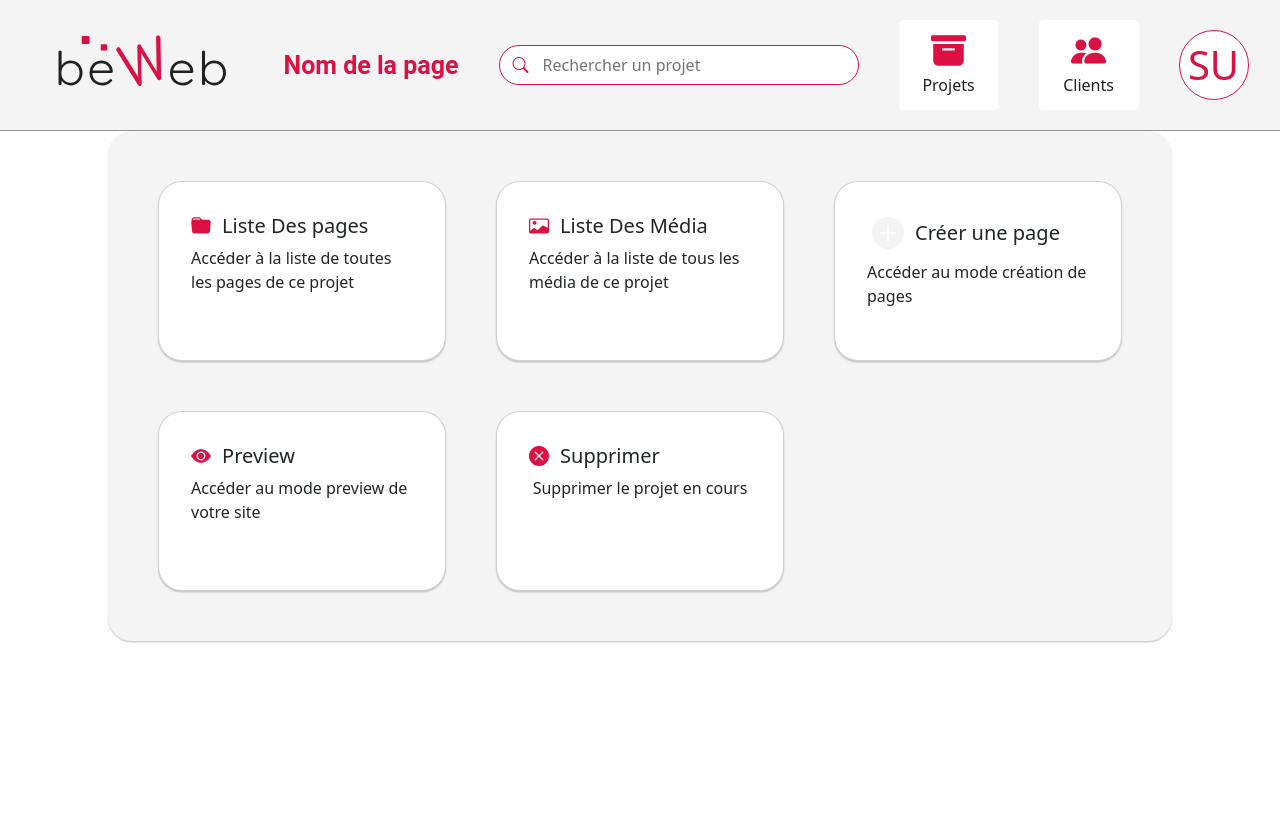
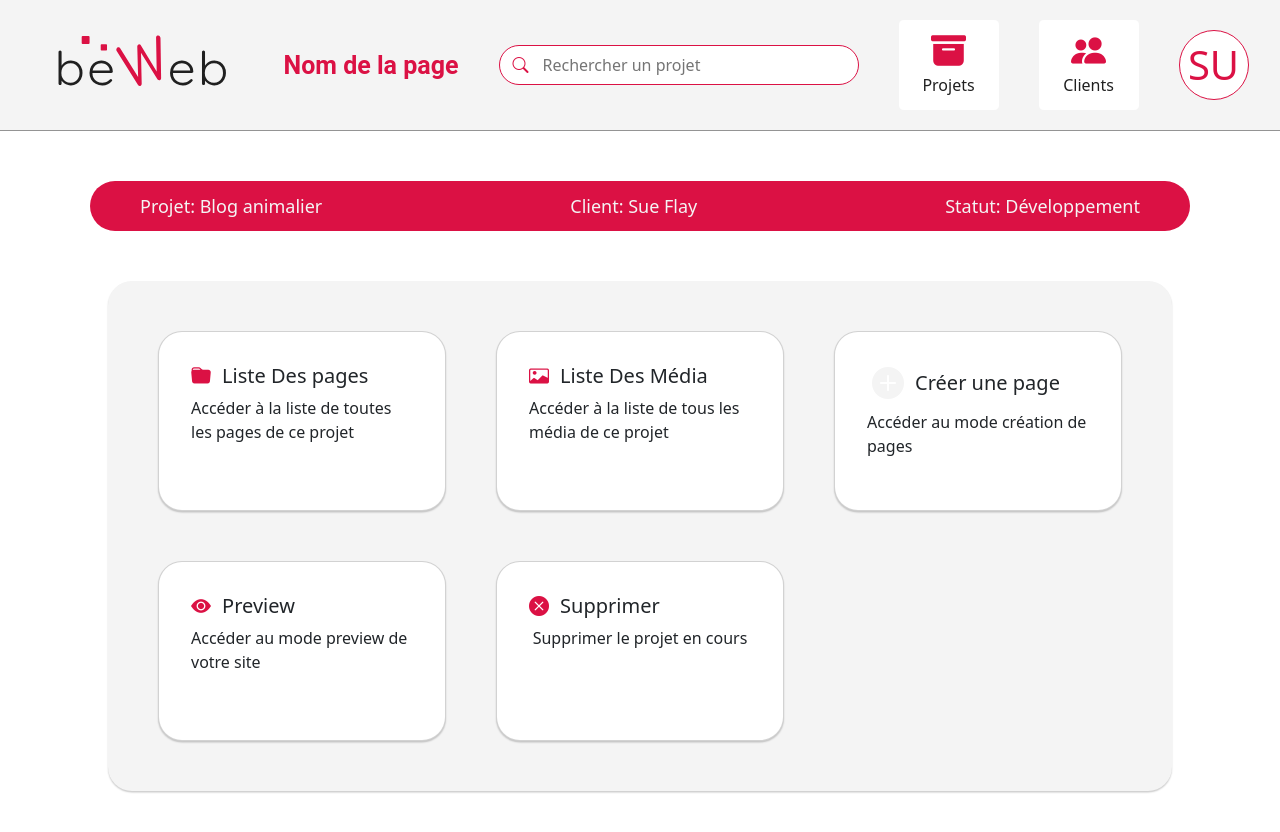
Before and after one commit to jchris3434/cms-front, a React (Create React App) app: page /projectdashboard in a window 1280 px wide. Shown: the top 832 px of the page. Before the commit the page ends 800 px from the top, so only its background shows below. Built offline with nearby package versions, Linux system fonts and the light colour scheme.

Commit message:
Created status bar in dashboardProject "Créer une page" now redirects to overlay

```diff
--- a/src/pages/DashboardProject.css
+++ b/src/pages/DashboardProject.css
@@ -1,3 +1,16 @@
 #dashboardprojectdark {
-  background-color: var(--DTDarkGray)
+  background-color: var(--DTDarkGray);
 }
+
+#projectstatusbar {
+  display: flex;
+  justify-content: space-between;
+  background-color: var(--DTPink);
+  color:var(--DTWhiteDarker);
+  height:3.125rem;
+  align-items: center;
+  padding:0 3.125rem;
+  font-size: 1.125rem;
+  margin:3.125rem auto;
+  width:68.75rem;
+}
--- a/src/pages/DashboardProject.js
+++ b/src/pages/DashboardProject.js
@@ -3,13 +3,24 @@ import ContainerCustom from '../shared/generic/ContainerCustom'
 import DashBoardCard from '../shared/component/DashBoardCard'
 import Overlay from '../shared/component/Overlay'
 import DeleteProjectOverlay from '../shared/component/DeleteProjectOverlay'
+import CreatePageOverlay from '../shared/component/CreatePageOverlay'
+import 'bootstrap/dist/css/bootstrap.css';
 import './DashboardProject.css'
 
 export default function DashboardProject(props) {
   const [showdeleteprojectoverlay, setShowDeleteProjectOverlay] = useState(false);
+  const [showcreatepageoverlay, setShowCreatePageOverlay] = useState(false);
 
     return (
+
       <div id={props.isDarkMode === true ? 'dashboardprojectdark':''}>
+
+        <div class="rounded-pill" id="projectstatusbar">
+        <span>Projet: Blog animalier</span>
+        <span>Client: Sue Flay</span>
+        <span>Statut: Développement</span>
+        </div>
+
         <ContainerCustom displayStyle='dashboard' isDarkMode={props.isDarkMode}>
             <DashBoardCard
               isDarkMode={props.isDarkMode}
@@ -30,7 +41,7 @@ export default function DashboardProject(props) {
               text='Accéder au mode création de pages'
               title='Créer une page'
               icon="bi bi-plus-circle-fill"
-              redirect='/pagesList'
+              show={setShowCreatePageOverlay}
             />
             <DashBoardCard
               isDarkMode={props.isDarkMode}
@@ -47,6 +58,8 @@ export default function DashboardProject(props) {
               show={setShowDeleteProjectOverlay}
             />
         </ContainerCustom>
+
+        {/* Overlays */}
          {showdeleteprojectoverlay &&
            <Overlay
            component={
@@ -57,6 +70,16 @@ export default function DashboardProject(props) {
            />
             }
 
+          {showcreatepageoverlay &&
+           <Overlay
+           component={
+              <CreatePageOverlay
+                  isDarkMode={props.isDarkMode}
+                  setShowCreatePageOverlay={setShowCreatePageOverlay}
+              />}
+           />
+            }
+
 
       </div>
     );
--- a/src/shared/component/CreatePageOverlay.css
+++ b/src/shared/component/CreatePageOverlay.css
@@ -1,9 +1,9 @@
-#dark {
+#darkcreatepageoverlay {
    background-color: var(--DTBlack);
    color:var(--DTWhiteDarker);
 }
 
-#dark input{
+#darkcreatepageoverlay input{
    background-color: var(--DTDarkGray);
 }
 
--- a/src/shared/component/CreatePageOverlay.js
+++ b/src/shared/component/CreatePageOverlay.js
@@ -14,7 +14,7 @@ import './CreatePageOverlay.css';
 
 function CreatePageOverlay(props){
     return (
-       <div class="createpageoverlay" id={props.isDarkMode === true ? 'dark':''}>
+       <div class="createpageoverlay" id={props.isDarkMode === true ? 'darkcreatepageoverlay':''}>
         <h3>Créer une nouvelle page</h3>
         <form action='#'>
         <div id="inputs-row-page">
```
